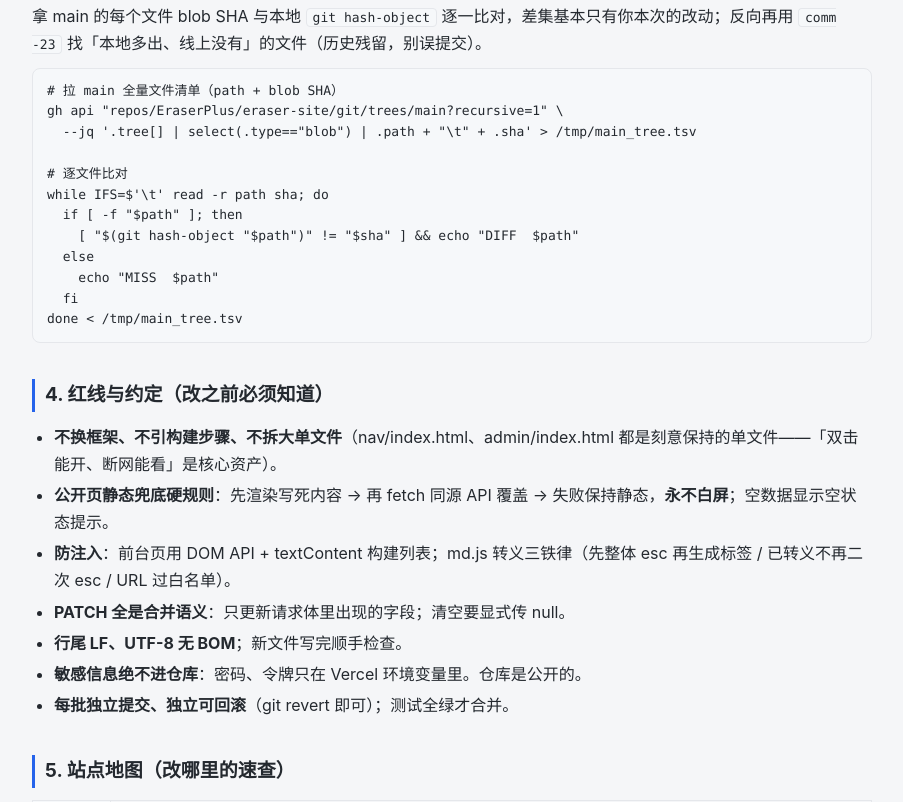
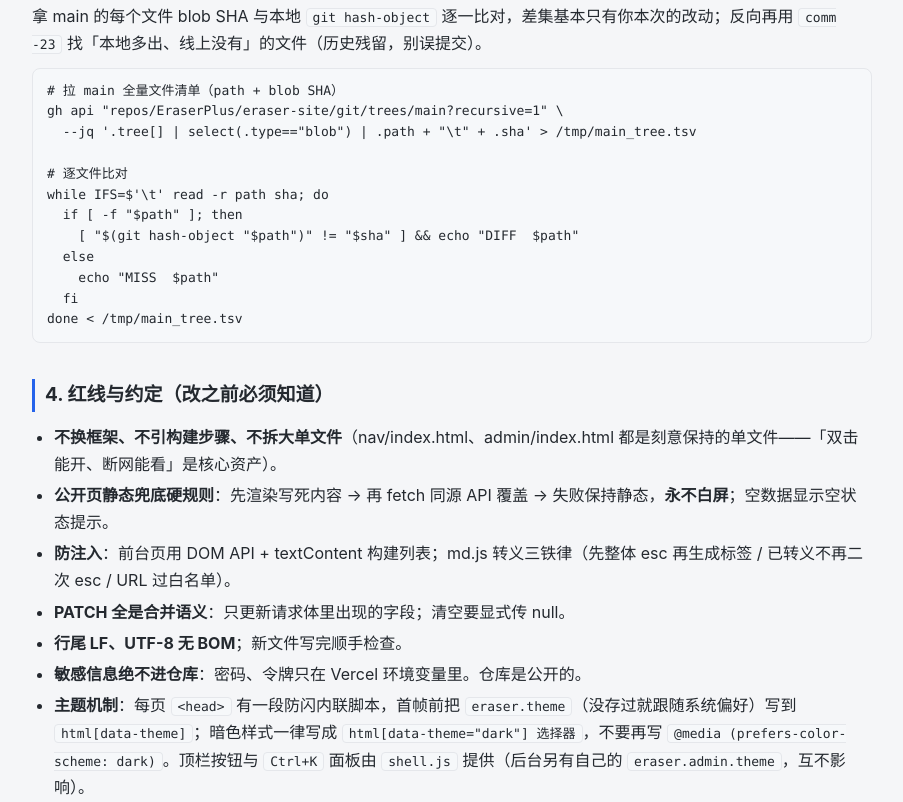
Before and after one commit to EraserPlus/eraser-site, a website: page dev/index.html in a window 1280 px wide. Shown: the part 1998-2800 px from the top of the page, without its empty margins (188-1091 px from the left). Drawn offline with Linux system fonts and the light colour scheme.

Commit message:
M6 收尾：更新开发交接页

```diff
--- a/dev/index.html
+++ b/dev/index.html
@@ -80,8 +80,8 @@ html[data-theme="dark"] .steps li::before { color: #0d1117; }
     <tr><th>托管</th><td>Vercel Hobby 免费档。push main → 自动部署，1~2 分钟生效</td></tr>
     <tr><th>数据库</th><td>Neon Postgres，三张表：content（六种内容共用）/ todos / events。闲置约 5 分钟休眠，首次访问慢几秒属正常</td></tr>
     <tr><th>后台</th><td><code>/admin/</code> 密码登录（站长持有），7 个标签：今天 / 待办 / 日程 / 导航 / 博客 / 追更 / 页面</td></tr>
-    <tr><th>测试</th><td>七套 1001 项，一条命令：<code>npm test</code>。提交前必须全绿</td></tr>
-    <tr><th>当前版本</th><td>main @ <code>ccb99c8</code> · 最近批次 M5 首页并入全站搜索（2026-10-14）</td></tr>
+    <tr><th>测试</th><td>七套 1008 项，一条命令：<code>npm test</code>。提交前必须全绿</td></tr>
+    <tr><th>当前版本</th><td>main @ <code>20fc693</code> · 最近批次 M6 体验基座（手动主题切换 + Ctrl+K 命令面板，2026-10-14）</td></tr>
   </table>
 
   <h2>2. 工作流程（六步，别跳步）</h2>
@@ -133,13 +133,14 @@ done < /tmp/main_tree.tsv</code></pre>
     <li><b>PATCH 全是合并语义</b>：只更新请求体里出现的字段；清空要显式传 null。</li>
     <li><b>行尾 LF、UTF-8 无 BOM</b>；新文件写完顺手检查。</li>
     <li><b>敏感信息绝不进仓库</b>：密码、令牌只在 Vercel 环境变量里。仓库是公开的。</li>
+    <li><b>主题机制</b>：每页 <code>&lt;head&gt;</code> 有一段防闪内联脚本，首帧前把 <code>eraser.theme</code>（没存过就跟随系统偏好）写到 <code>html[data-theme]</code>；暗色样式一律写成 <code>html[data-theme="dark"] 选择器</code>，不要再写 <code>@media (prefers-color-scheme: dark)</code>。顶栏按钮与 <code>Ctrl+K</code> 面板由 <code>shell.js</code> 提供（后台另有自己的 <code>eraser.admin.theme</code>，互不影响）。</li>
     <li><b>每批独立提交、独立可回滚</b>（git revert 即可）；测试全绿才合并。</li>
   </ul>
 
   <h2>5. 站点地图（改哪里的速查）</h2>
   <table>
     <tr><th>前台页面</th><td><code>index.html</code> 首页（= 全站搜索：搜索框 + 分组结果，<code>/?q=</code> 可直接带词进搜索） / <code>tools/</code> 工具箱（数据驱动，加工具改 TOOLS 数组）/ <code>blog/</code> 博客（列表 + post.html 文章页）/ <code>collect/</code> 追更（追番 + 漫画留档）/ <code>nav/</code> 网址导航（links.js 静态兜底 + 后台数据）/ <code>about/</code> 关于</td></tr>
-    <tr><th>前台公共</th><td><code>style.css</code> 全站样式（CSS 变量 + 系统暗色 + 768px 断点）/ <code>md.js</code> Markdown 渲染（转义三铁律）</td></tr>
+    <tr><th>前台公共</th><td><code>style.css</code> 全站样式（CSS 变量 + <code>html[data-theme="dark"]</code> 暗色 + 768px 断点）/ <code>md.js</code> Markdown 渲染（转义三铁律）/ <code>shell.js</code> 全站公共交互层（顶栏主题切换按钮 + <code>Ctrl/⌘+K</code> 命令面板 + 复制当前链接）</td></tr>
     <tr><th>后台</th><td><code>admin/index.html</code>（单文件：登录 + 7 标签 + 导出备份）+ <code>admin/content.js</code>（内容表单与列表，SCHEMA 驱动）</td></tr>
     <tr><th>接口 api/</th><td><code>auth.js</code> 登录 / <code>todos.js</code> 待办 / <code>events.js</code> 日程 / <code>content.js</code> 内容（六种类型 CRUD）/ <code>search.js</code> 搜索 / <code>rss.js</code> 博客订阅源 / <code>upload.js</code> 上传（Vercel Blob）/ <code>favicon.js</code> 图标代理；公共层在 <code>api/_lib/</code></td></tr>
     <tr><th>内容类型</th><td>content 表六种：nav_category / nav_link / post / file（已下架，数据保留）/ page / <b>media（追更，M1 新增）</b>。类型定义与校验在 <code>api/_lib/content.js</code></td></tr>
@@ -150,7 +151,7 @@ done < /tmp/main_tree.tsv</code></pre>
   <ol>
     <li><code>api/_lib/content.js</code>：TYPES 加条目 + normalize 加校验分支（字段白名单、枚举、长度）；</li>
     <li><code>admin/content.js</code>：SCHEMA 加字段定义 + RENDERERS 加列表渲染；<code>admin/index.html</code>：加 tab 按钮、section、TABS 数组；导出备份记得带上新类型；</li>
-    <li>前台新页面：复制 <code>collect/index.html</code> 的模式（静态兜底 → fetch → 渲染）；</li>
+    <li>前台新页面：复制 <code>collect/index.html</code> 的模式（静态兜底 → fetch → 渲染），<b>并照抄 <code>&lt;head&gt;</code> 里的防闪主题脚本与页尾的 <code>&lt;script src="../shell.js"&gt;&lt;/script&gt;</code></b>（否则新页没有主题按钮和 <code>Ctrl+K</code>）；</li>
     <li>全站导航栏同步加链接；<code>tests/pages_audit.mjs</code> 的 PAGES 数组加新页面；</li>
     <li>补测试（normalize 用例、接口用例、页面专项），<code>npm test</code> 全绿，走六步流程上线。</li>
   </ol>
@@ -176,6 +177,7 @@ done < /tmp/main_tree.tsv</code></pre>
     <div class="row latest"><span class="no">M3</span><span class="what">收尾：域名记录归档进仓库、README 同步、关闭历史 PR #11</span><span class="when">10-14</span></div>
     <div class="row latest"><span class="no">M4</span><span class="what"><b>追更接入全站搜索</b>（media 按名称 / 备注 / 链接检索，没填链接回落追更页）；<b>上传按钮可达化</b>：由不可达的 file 类型改挂到追更的「链接 / 封面图」（PR #24）</span><span class="when">10-14</span></div>
     <div class="row latest"><span class="no">M5</span><span class="what"><b>首页并入全站搜索</b>：删掉独立 <code>search/</code>，根路径 <code>/</code> 整页改成搜索（原首页欢迎语 / 五卡片丢弃）；全站导航去掉重复的「首页」，「搜索」指向 <code>/</code>；后台页面标识只留 about（PR #26）</span><span class="when">10-14</span></div>
+    <div class="row latest"><span class="no">M6</span><span class="what"><b>体验基座</b>：新增全站公共交互层 <code>shell.js</code>——顶栏手动主题切换（存 <code>eraser.theme</code>，各页 head 加防闪脚本）、<code>Ctrl/⌘+K</code> 命令面板（跳分区 / 搜关键词 / 切主题 / 复制链接 / 回顶部）、复制当前链接；暗色由 <code>@media</code> 统一改为 <code>html[data-theme="dark"]</code>；导航页的 Ctrl+K 收归 shell.js，避免重复绑定（PR #28）</span><span class="when">10-14</span></div>
   </div>
 
   <h2>7. 当前待办 / 已知事项</h2>
```
